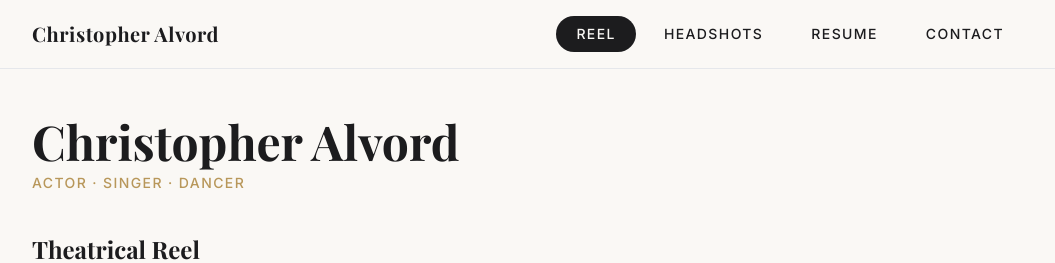
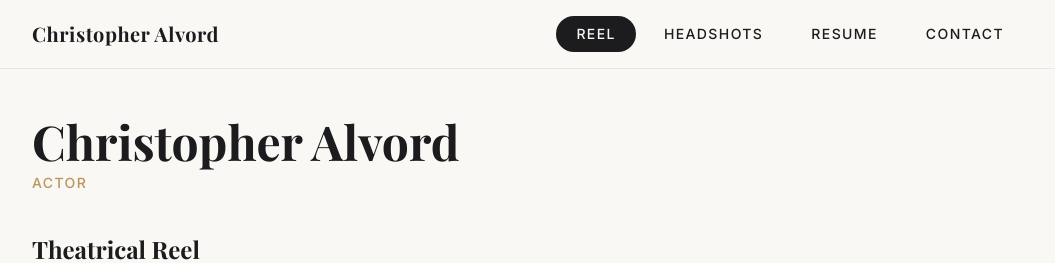
Before and after one commit to swooshoo/chrisalvord, a React (Vite) app: page / in a window 1280 px wide. Shown: the top 263 px of the page, without its empty margins (112-1167 px from the left). Built offline with nearby package versions, Linux system fonts and the light colour scheme; a web font is replaced by a local one.

Commit message:
updated uiux

```diff
--- a/src/pages/Reel.tsx
+++ b/src/pages/Reel.tsx
@@ -5,7 +5,7 @@ export default function Reel() {
         Christopher Alvord
       </h1>
       <p className="text-gold text-sm uppercase tracking-widest mb-10 font-medium">
-        Actor · Singer · Dancer
+        Actor
       </p>
 
       <div>
```
